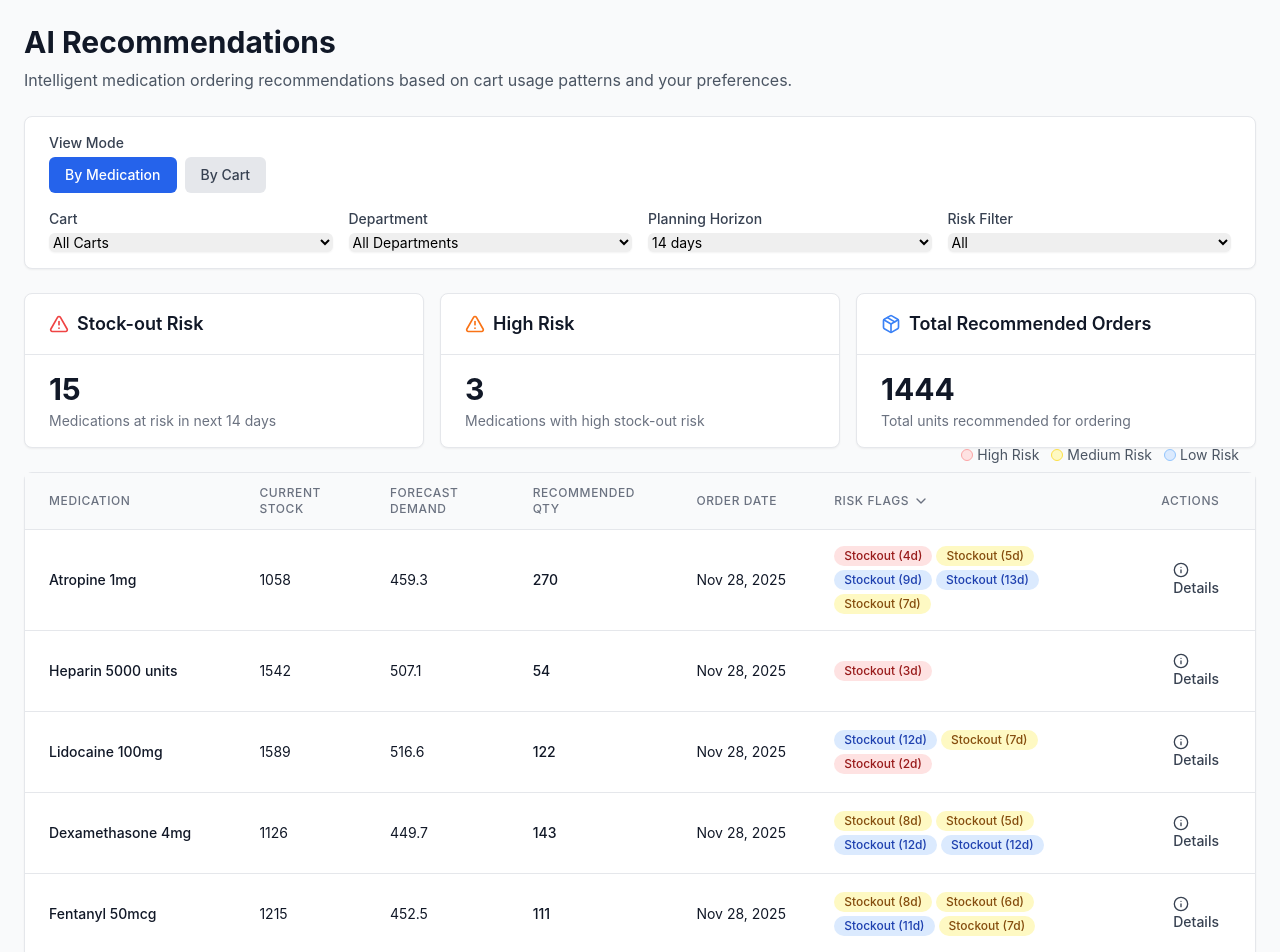
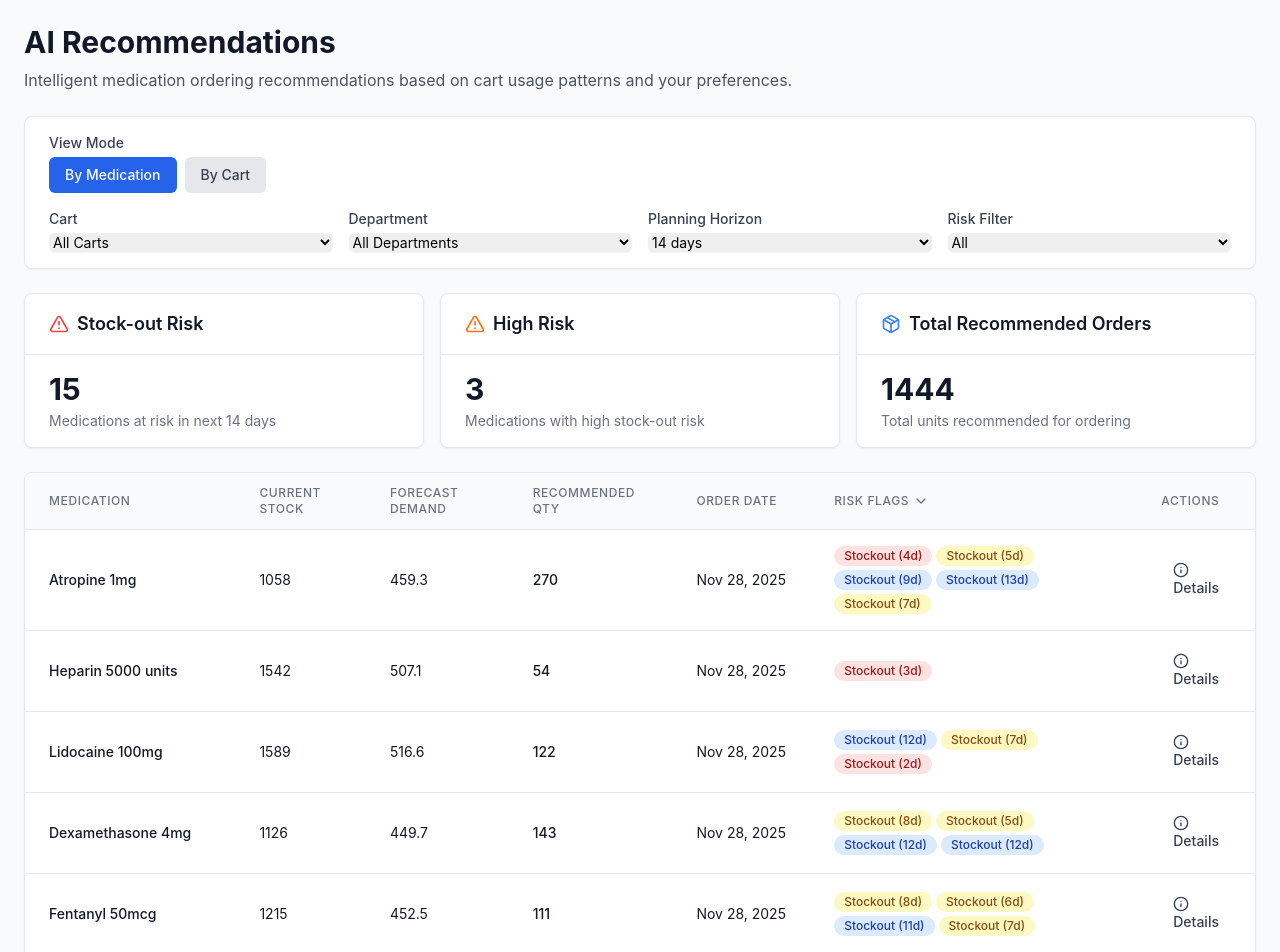
Before and after one commit to hnxnq7/smartSTAT-ai-rec, a Next.js app: page / in a window 1280 px wide. Shown: the top 952 px of the page. Built offline with nearby package versions, Linux system fonts and the light colour scheme.

Commit message:
Adjust legend spacing and fix table corner borders
- Increase space above risk flag legend (from -top-7 to -top-12)
- Fix disconnected table corners by adding overflow-hidden to Card wrapper
- Ensures rounded corners of Card are properly preserved

```diff
--- a/components/AIRecommendations.tsx
+++ b/components/AIRecommendations.tsx
@@ -200,7 +200,7 @@ export function AIRecommendations({
 
       <SummaryCards recommendations={recommendations} planningHorizon={planningHorizon} />
 
-      <Card>
+      <Card className="overflow-hidden">
         <RecommendationsTable
           recommendations={recommendations}
           riskFilter={riskFilter}
--- a/components/RecommendationsTable.tsx
+++ b/components/RecommendationsTable.tsx
@@ -115,7 +115,7 @@ export function RecommendationsTable({
   return (
     <div className="relative">
       {/* Flag Color Explanation - absolutely positioned as background overlay, above table right side */}
-      <div className="absolute -top-7 right-4 text-sm text-gray-600 flex items-center gap-3 pointer-events-none z-10">
+      <div className="absolute -top-12 right-4 text-sm text-gray-600 flex items-center gap-3 pointer-events-none z-10">
         <span className="flex items-center gap-1">
           <span className="w-3 h-3 rounded-full bg-red-100 border border-red-300"></span>
           <span>High Risk</span>
```
